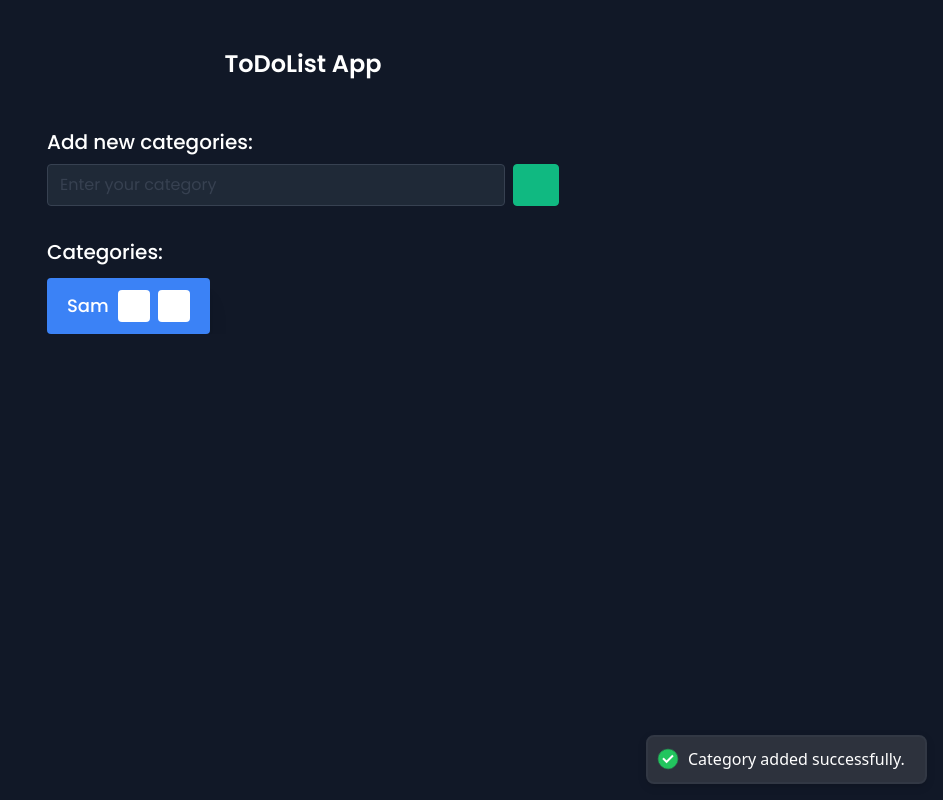
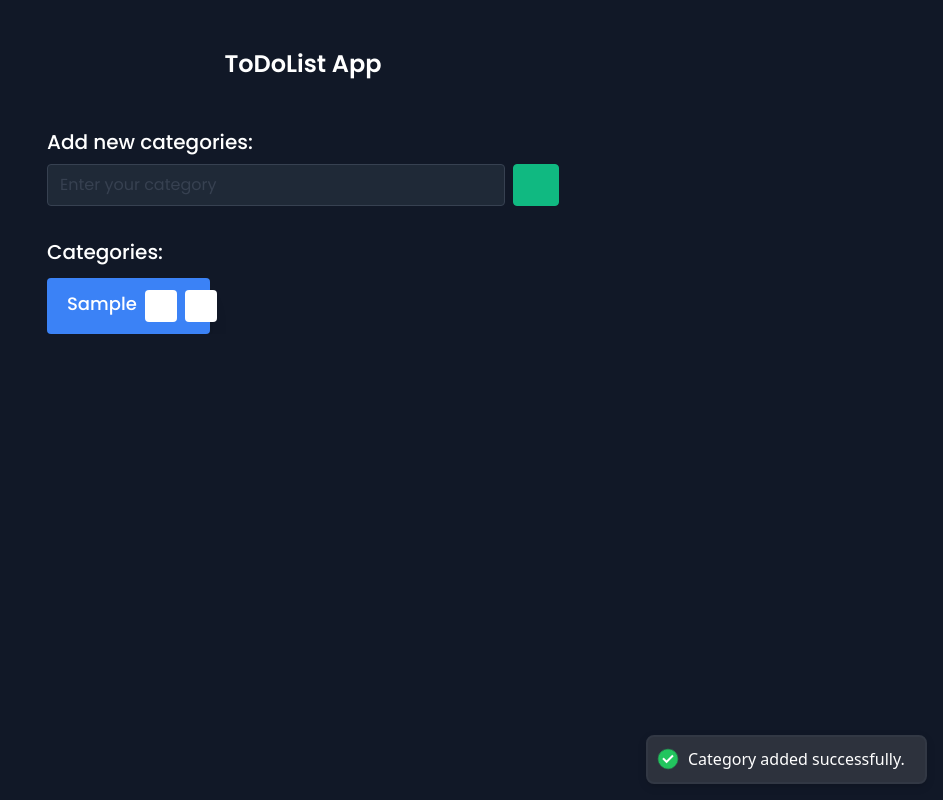
Before and after one commit to samuelyuma/react-todolist, a React (Vite) app: page / in a window 1280 px wide. Both pictures are taken after typing "Sample" into the empty fields and a click on the button 873 px from the left and 185 px from the top of the page. Shown: the whole page, without its empty margins (337-1280 px from the left). Built offline with nearby package versions, Linux system fonts and the light colour scheme; some icons are missing.

Commit message:
feat: remove function to update categoy

```diff
--- a/src/components/home/CategoryCard.jsx
+++ b/src/components/home/CategoryCard.jsx
@@ -1,22 +1,15 @@
 /* eslint-disable react/prop-types */
 import { FaArrowRightToBracket, FaTrash } from "react-icons/fa6";
 
-const CategoryCard = ({
-    category,
-    onRedirectToCategory,
-    onUpdateCategory,
-    onDeleteCategory,
-}) => {
+const CategoryCard = ({ category, onRedirectToCategory, onDeleteCategory }) => {
     return (
         <main
             key={category.id}
             className="flex justify-between rounded bg-blue-500 px-5 py-3 font-poppins shadow-xl"
         >
-            <input
-                value={category.name}
-                onChange={(event) => onUpdateCategory(event, category)}
-                className="mr-2 w-full bg-blue-500 text-lg font-medium text-white focus:outline-none"
-            />
+            <p className="mr-2 w-full bg-blue-500 text-lg font-medium text-white focus:outline-none">
+                {category.name}
+            </p>
             <section className="flex gap-2">
                 <button
                     onClick={() => onRedirectToCategory(category)}
--- a/src/pages/Home.jsx
+++ b/src/pages/Home.jsx
@@ -55,16 +55,6 @@ const Home = () => {
 
     function handleRedirectToCategory(category) {
         navigate(`/${category.name}`);
-    }
-
-    function handleUpdateCategory(event, category) {
-        setCategoryName((categories) =>
-            categories.map((item) =>
-                item.id === category.id
-                    ? { ...item, name: event.target.value }
-                    : item,
-            ),
-        );
     }
 
     function handleDeleteCategory(category) {
@@ -142,7 +132,6 @@ const Home = () => {
                                         onRedirectToCategory={
                                             handleRedirectToCategory
                                         }
-                                        onUpdateCategory={handleUpdateCategory}
                                         onDeleteCategory={handleDeleteCategory}
                                     />
                                 ))}
```
